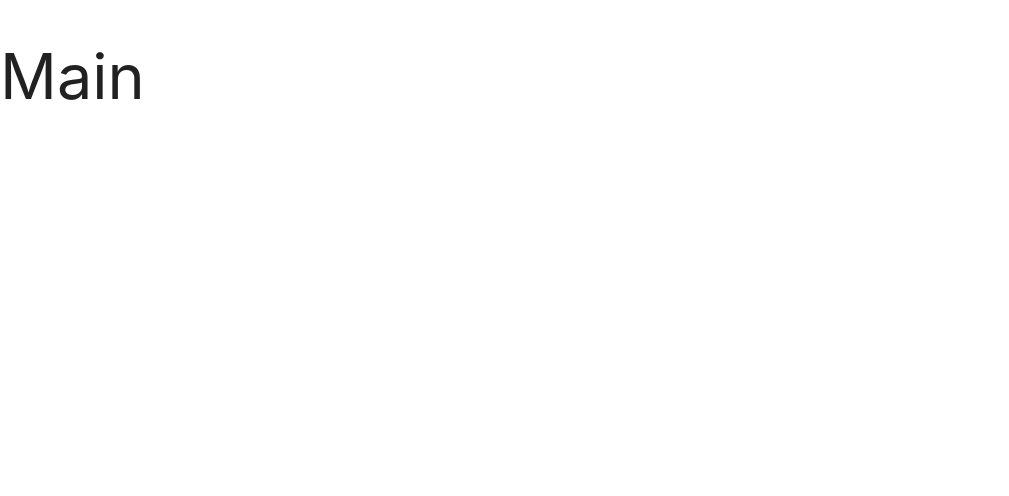
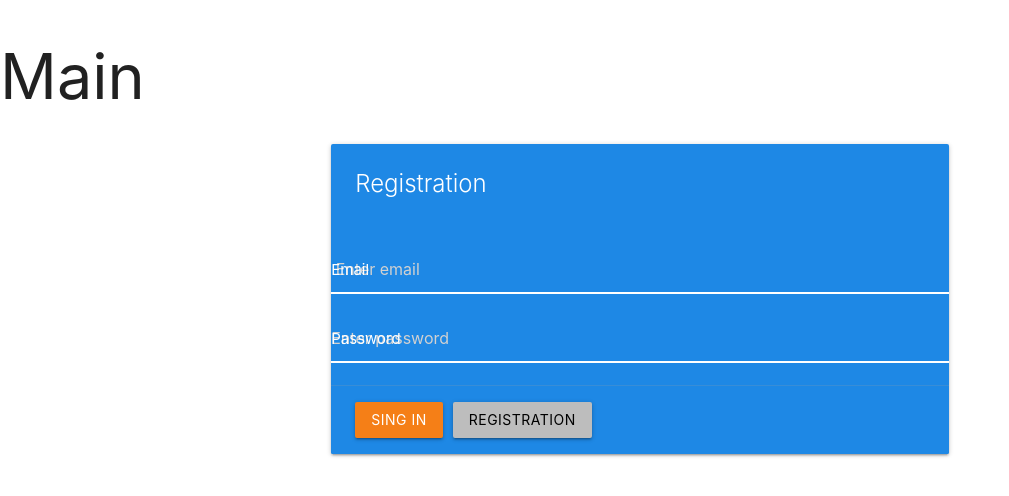
Before and after one commit to LexaMart/Travel-app, a React (Create React App) app in the folder client/: page /main in a window 1280 px wide. Shown: the top 496 px of the page, without its empty margins (0-1009 px from the left). Built offline with nearby package versions, Linux system fonts and the light colour scheme.

Commit message:
feat add request hook

```diff
--- /dev/null
+++ b/client/src/hooks/http.hook.js
@@ -0,0 +1,25 @@
+import { useCallback, useState } from 'react';
+
+export const useHttp = () => {
+  const [loading, setLoading] = useState(false);
+  const [error, setError] = useState(null);
+  const request = useCallback(async (url, method = 'GET', body = null, headers = {}) => {
+    setLoading(true);
+    try {
+      const response = await fetch(url, { method, body, headers });
+      const data = await response.json();
+      if (!response.ok) {
+        throw new Error(data.message || 'Smth Wrong');
+      }
+      setLoading(false);
+      return data;
+    } catch (e) {
+      setLoading(false);
+      setError(e.message);
+      throw e;
+    }
+  }, [])
+
+  const clearError = () => setError(null)
+  return { loading, request, error, clearError }
+}
--- a/client/src/pages/Styles/Styles.js
+++ b/client/src/pages/Styles/Styles.js
@@ -17,14 +17,14 @@ export const StylesPage = () => {
         </div>
 
       </nav>
-      <ul class="pagination">
-        <li class="disabled"><a href="#!"><i class="material-icons"><ChevronLeftIcon /></i></a></li>
-        <li class="active"><a href="#!">1</a></li>
-        <li class="waves-effect"><a href="#!">2</a></li>
-        <li class="waves-effect"><a href="#!">3</a></li>
-        <li class="waves-effect"><a href="#!">4</a></li>
-        <li class="waves-effect"><a href="#!">5</a></li>
-        <li class="waves-effect"><a href="#!"><i class="material-icons"><ChevronRightIcon /></i></a></li>
+      <ul className="pagination">
+        <li className="disabled"><a href="#!"><i className="material-icons"><ChevronLeftIcon /></i></a></li>
+        <li className="active"><a href="#!">1</a></li>
+        <li className="waves-effect"><a href="#!">2</a></li>
+        <li className="waves-effect"><a href="#!">3</a></li>
+        <li className="waves-effect"><a href="#!">4</a></li>
+        <li className="waves-effect"><a href="#!">5</a></li>
+        <li className="waves-effect"><a href="#!"><i className="material-icons"><ChevronRightIcon /></i></a></li>
       </ul>
       <label>Browser Select</label>
       <select class="browser-default">
--- /dev/null
+++ b/client/src/pages/main/Auth.js
@@ -0,0 +1,75 @@
+import React, { useState } from 'react';
+import { useHttp } from '../../hooks/http.hook';
+import './auth.css'
+
+const serverUrl = 'http://localhost:8080/'
+
+export const AuthCard = () => {
+  const { loading, error, request } = useHttp();
+  const [form, setForm] = useState({
+    email: '', password: ''
+  })
+
+  const changeHandler = event => {
+    setForm({ ...form, [event.target.name]: event.target.value })
+  }
+
+  const registerHandler = async () => {
+    try {
+      const data = await request(`${serverUrl}/api/register`, 'POST', { ...form })
+      console.log("Data", data)
+    } catch (e) { }
+  }
+
+  return (
+    <div className="row">
+      <div className="col s6 offset-s3">
+        <div className="card blue darken-1">
+          <div className="card-content white-text">
+            <span className="card-title">Registration</span>
+          </div>
+          <div>
+            <div className="input-field">
+              <input
+                placeholder=" Enter email"
+                id="email"
+                type="text"
+                name="email"
+                className="card-input"
+                onChange={changeHandler}
+              />
+
+              <label htmlFor="email">Email</label>
+            </div>
+            <div className="input-field">
+              <input placeholder="Enter password"
+                id="password"
+                type="password"
+                name="password"
+                className="card-input"
+                onChange={changeHandler}
+              />
+              <label htmlFor="password">Password</label>
+            </div>
+          </div>
+          <div className="card-action">
+            <button
+              className='btn yellow darken-4 signIn-btn'
+              disabled={loading}
+
+            >
+              Sing In
+            </button>
+            <button
+              className='btn grey lighten-1 black-text'
+              onClick={registerHandler}
+              disabled={loading}
+            >Registration
+             </button>
+
+          </div>
+        </div>
+      </div>
+    </div>
+  )
+}
--- a/client/src/pages/main/Main.js
+++ b/client/src/pages/main/Main.js
@@ -1,7 +1,11 @@
 import React from 'react';
+import { AuthCard } from './Auth';
 
 export const Main = () => {
  return (
+   <>
    <h1>Main</h1>
+   <AuthCard />
+   </>
  )
 }
--- /dev/null
+++ b/client/src/pages/main/auth.css
@@ -0,0 +1,20 @@
+.signIn-btn {
+  margin-right: 10px;
+}
+input.card-input {
+  border-bottom: 1px solid #fff !important;
+  box-shadow: 0 1px 0 0 #fff !important;
+}
+
+input.card-input + label {
+  color: #ffffff !important;
+}
+
+input.card-input:focus {
+  border-bottom: 1px solid #ffeb3b !important;
+  box-shadow: 0 1px 0 0 #ffeb3b !important;
+}
+
+input.card-input:focus + label {
+  color: #ffeb3b !important;
+}
```
